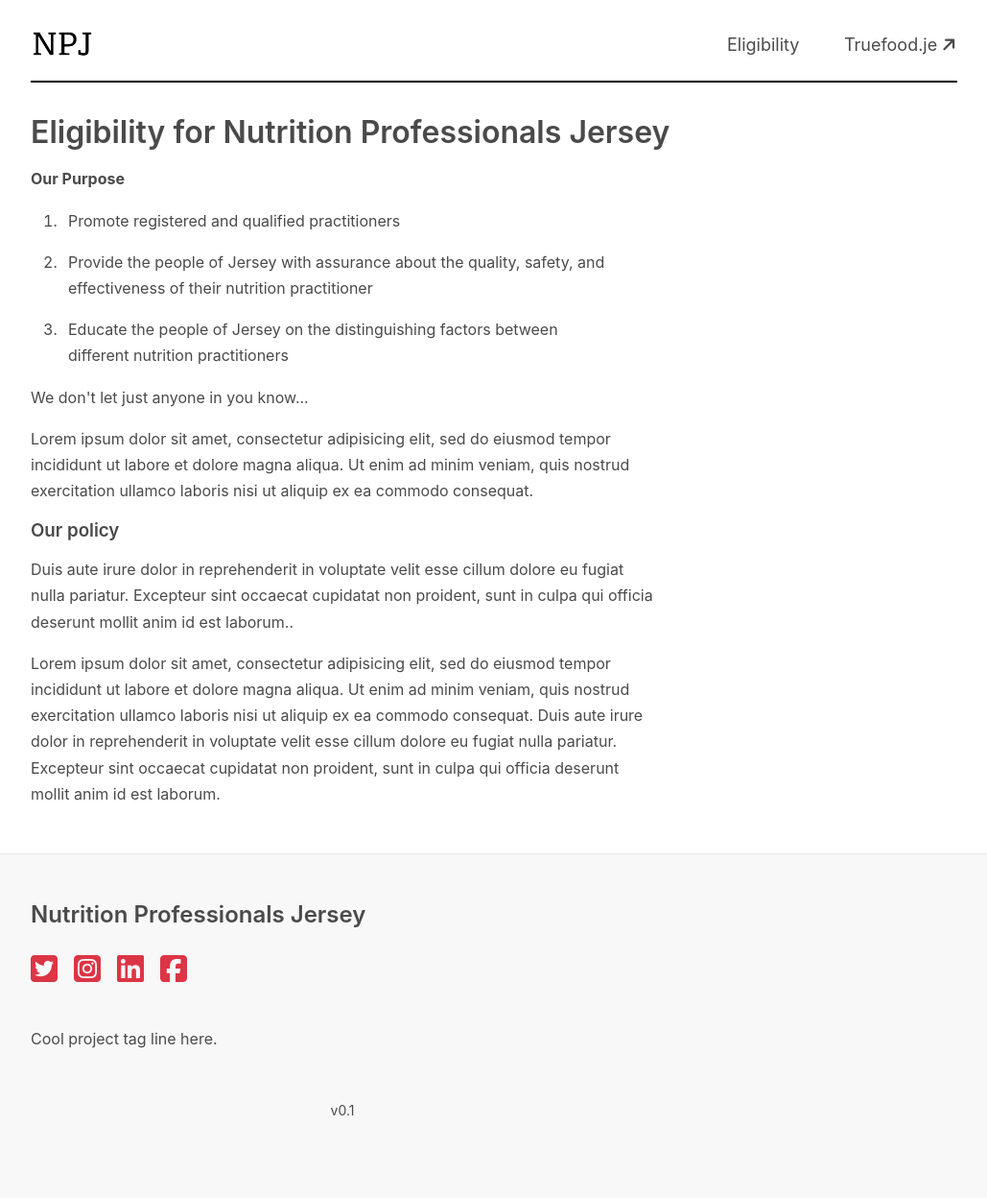
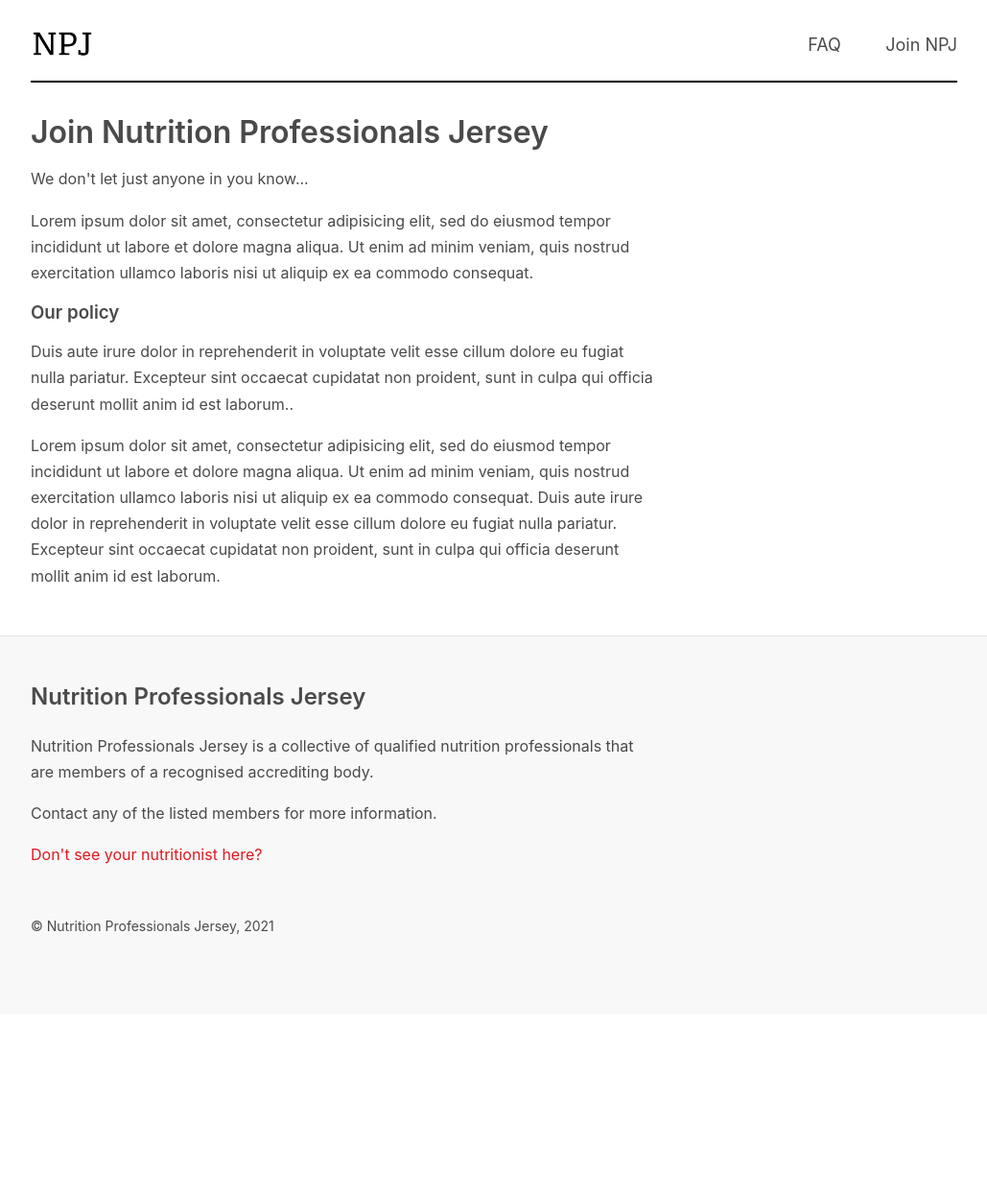
Before and after one commit to JerseyNutrition/JerseyNutrition.github.io, a Jekyll site: the page built from _pages/join.html, in a window 1280 px wide. Shown: the whole page at 96% size, without its empty margins (125-1154 px from the left). Built offline with Jekyll 4.4.1, drawn with Linux system fonts in a browser that asks for light colours; nearby versions of some CDN libraries; after the commit the page ends 1056 px from its top, so only the background shows below that.

Commit message:
Update page structure

```diff
--- a/_includes/footer.html
+++ b/_includes/footer.html
@@ -2,14 +2,25 @@
   <div class="container">
     <div class="footer-inner">
       <h2>{{ site.title }}</h2>
-      <ul class="list-inline social-icons">
+      <!-- <ul class="list-inline social-icons">
         <li><a href="https://twitter.com/nutritionkit"><i class="fab fa-twitter-square"></i></a></li>
         <li><a href="https://www.instagram.com/truefoodsportnutrition/"><i class="fab fa-instagram-square"></i></a></li>
         <li><a href="https://www.linkedin.com/company/true-food"><i class="fab fa-linkedin"></i></a></li>
         <li><a href="https://www.facebook.com/truefoodsportnutrition"><i class="fab fa-facebook-square"></i></a></li>
-      </ul>
-      <p>Cool project tag line here.<br class="phones-only" /></p>
-      <p class="last-word small text-center">v0.1</p>
+      </ul> -->
+      <p>Nutrition Professionals Jersey is a collective of qualified nutrition professionals that are members of a recognised accrediting body.</p>
+      <p>Contact any of the listed members for more information.</p>
+
+      {% if jekyll.environment == "production" %}
+        <p><a href="'/faq#notlisted' | prepend: site.github.url }}">Don't see your nutritionist here?</a></p>
+      {% else %}
+        <p><a href="/faq#notlisted">Don't see your nutritionist here?</a></p>
+      {% endif %}
+
+      <div class="last-word">
+        <p class="small">&copy; Nutrition Professionals Jersey, 2021</p>
+      </div>
+
     </div>
   </div>
 </footer>
--- a/_includes/head.html
+++ b/_includes/head.html
@@ -25,14 +25,14 @@
   {% if jekyll.environment == "production" %}
     <!-- Analytics -->
     <!-- Global site tag (gtag.js) - Google Analytics -->
-    <!-- <script async src="https://www.googletagmanager.com/gtag/js?id=UA-174898248-1"></script>
+    <script async src="https://www.googletagmanager.com/gtag/js?id=G-157YFYPNF5"></script>
     <script>
       window.dataLayer = window.dataLayer || [];
       function gtag(){dataLayer.push(arguments);}
       gtag('js', new Date());
 
-      gtag('config', 'UA-174898248-1');
-    </script> -->
+      gtag('config', 'G-157YFYPNF5');
+    </script>
 
   {% endif %}
 
--- a/_includes/header.html
+++ b/_includes/header.html
@@ -17,12 +17,12 @@
       </div>
       <nav>
         {% if jekyll.environment == "production" %}
-          <a id="nav-posts" href="{{ '/eligibility/' | prepend: site.github.url }}">Eligibility</a>
+          <a id="nav-posts" href="{{ '/faq/' | prepend: site.github.url }}">FAQ</a>
+          <a id="nav-posts" href="{{ '/join/' | prepend: site.github.url }}">Join NPJ</a>
         {% else %}
-          <a id="nav-posts" href="/eligibility/">Eligibility</a>
+          <a id="nav-posts" href="/faq/">FAQ</a>
+          <a id="nav-posts" href="/join/">Join NPJ</a>
         {% endif %}
-
-        <a href="https://Truefood.je">Truefood.je <i class="fas fa-arrow-right icon-rotate-45"></i></a>
       </nav>
     </div>
   </div>
--- a/_pages/eligibility.html
+++ b/_pages/join.html
@@ -1,18 +1,12 @@
 ---
 layout: default
-title: Eligibility
-permalink: /eligibility/
+title: Join NPJ
+permalink: /join/
 ---
 
 <section>
   <div class="container">
-    <h1>Eligibility for {{site.title}}</h1>
-    <p><strong>Our Purpose</strong></p>
-    <ol>
-      <li>Promote registered and qualified practitioners</li>
-      <li>Provide the people of Jersey with assurance about the quality, safety, and effectiveness of their nutrition practitioner</li>
-      <li>Educate the people of Jersey on the distinguishing factors between different nutrition practitioners</li>
-    </ol>
+    <h1>Join Nutrition Professionals Jersey</h1>
 
     <p>We don't let just anyone in you know...</p>
     <p>Lorem ipsum dolor sit amet, consectetur adipisicing elit, sed do eiusmod tempor incididunt ut labore et dolore magna aliqua. Ut enim ad minim veniam, quis nostrud exercitation ullamco laboris nisi ut aliquip ex ea commodo consequat.</p>
--- a/_sass/_footer.scss
+++ b/_sass/_footer.scss
@@ -21,7 +21,7 @@ footer {
     max-width: $column-width;
   }
   h2 {
-    margin-bottom: 0;
+    margin-bottom: 1em;
   }
   a {
     transition: 0.4s ease;
```
Also changed, not shown: _pages/faq.html (added, +26 -0 lines), index.html (+7 -2 lines), 1 other file.
